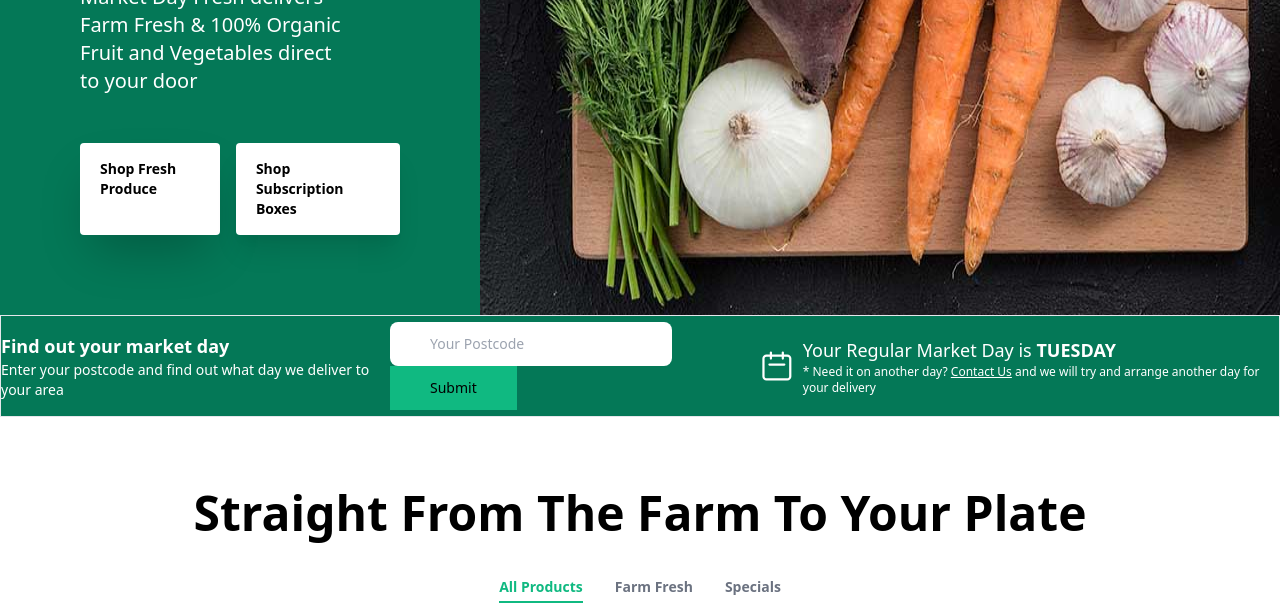
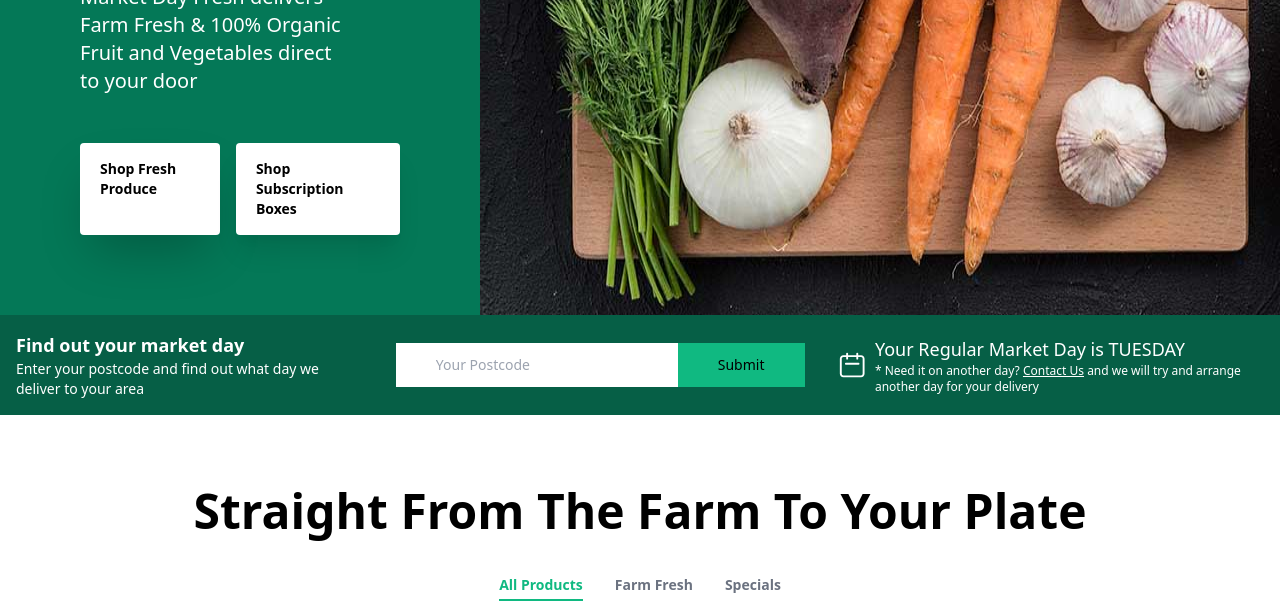
Before and after one commit to justbrown1980/marketdaytailwind, a plain HTML site: page index.html in a window 1280 px wide. Shown: the part 482-1097 px from the top of the page. Drawn offline with nearby package versions, Linux system fonts and the light colour scheme.

Commit message:
Postcode Checker

```diff
--- a/index.html
+++ b/index.html
@@ -67,26 +67,28 @@
 
   </section>
 
-  <section class="bg-green-700 text-white border">
-    <div class="container mx-auto flex justify-around items-center">
-      <div class="py-4">
+  <section class="bg-green-800 text-white">
+    <div class="container mx-auto md:flex justify-around items-center">
+      <div class="p-4">
         <h2 class="text-lg font-bold">Find out your market day</h2>
         <p class="font-normal">Enter your postcode and find out what day we deliver to your area</p>
       </div>
-      <div>
-        <input type="text" class="text-black rounded-lg px-10 py-3 outline-none" placeholder="Your Postcode">
+      <div class="md:inline-flex mx-2 px-6">
+        <input type="text" class="text-black px-10 py-3 outline-none" placeholder="Your Postcode">
         <button type="submit" class="text-black bg-green-500 px-10 py-3">Submit</button>
       </div>
-      <div class="flex">
-        <svg class="w-10 h-10 self-center" viewBox="0 0 32 32" fill="none" xmlns="http://www.w3.org/2000/svg">
+      <div class="md:flex">
+        <svg class="d-none md:block w-10 h-10 self-center" viewBox="0 0 32 32" fill="none"
+          xmlns="http://www.w3.org/2000/svg">
           <path
             d="M10.6667 9.33333V4V9.33333ZM21.3333 9.33333V4V9.33333ZM9.33333 14.6667H22.6667H9.33333ZM6.66667 28H25.3333C26.0406 28 26.7189 27.719 27.219 27.219C27.719 26.7189 28 26.0406 28 25.3333V9.33333C28 8.62609 27.719 7.94781 27.219 7.44772C26.7189 6.94762 26.0406 6.66667 25.3333 6.66667H6.66667C5.95942 6.66667 5.28115 6.94762 4.78105 7.44772C4.28095 7.94781 4 8.62609 4 9.33333V25.3333C4 26.0406 4.28095 26.7189 4.78105 27.219C5.28115 27.719 5.95942 28 6.66667 28Z"
             stroke="white" stroke-width="2" stroke-linecap="round" stroke-linejoin="round" />
         </svg>
 
         <div class="ml-2">
-          <p class="text-lg">Your Regular Market Day is <strong class="capitalize">TUESDAY</strong></p>
-          <p class="text-xs">* Need it on another day? <u>Contact Us</u> and we will try and arrange another day for
+          <p class="text-lg">Your Regular Market Day is <span class="capitalize">TUESDAY</span></p>
+          <p class="text-xs">* Need it on another day? <a href="#" class="underline">Contact Us</a> and we will try and
+            arrange another day for
             your delivery</p>
         </div>
       </div>
```
